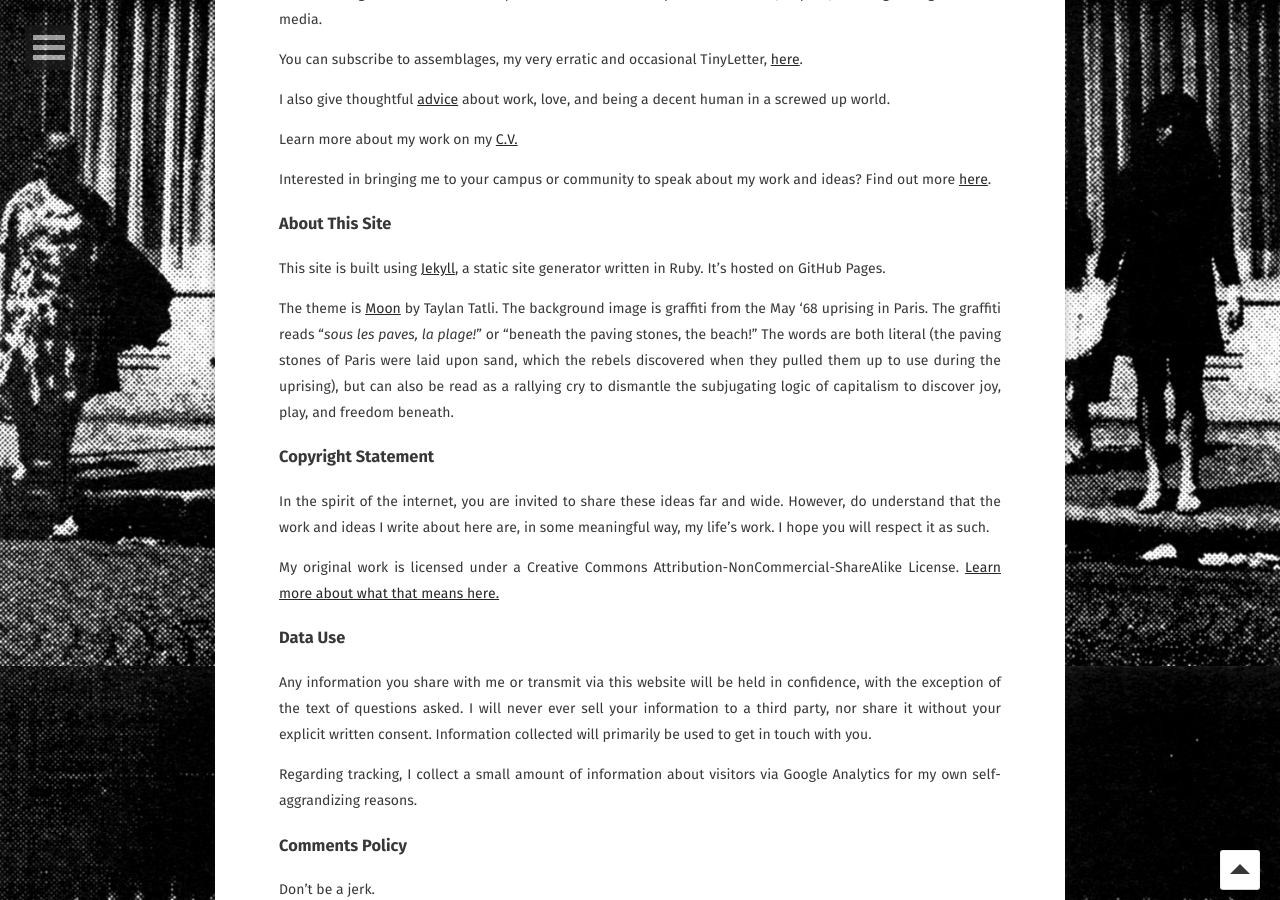
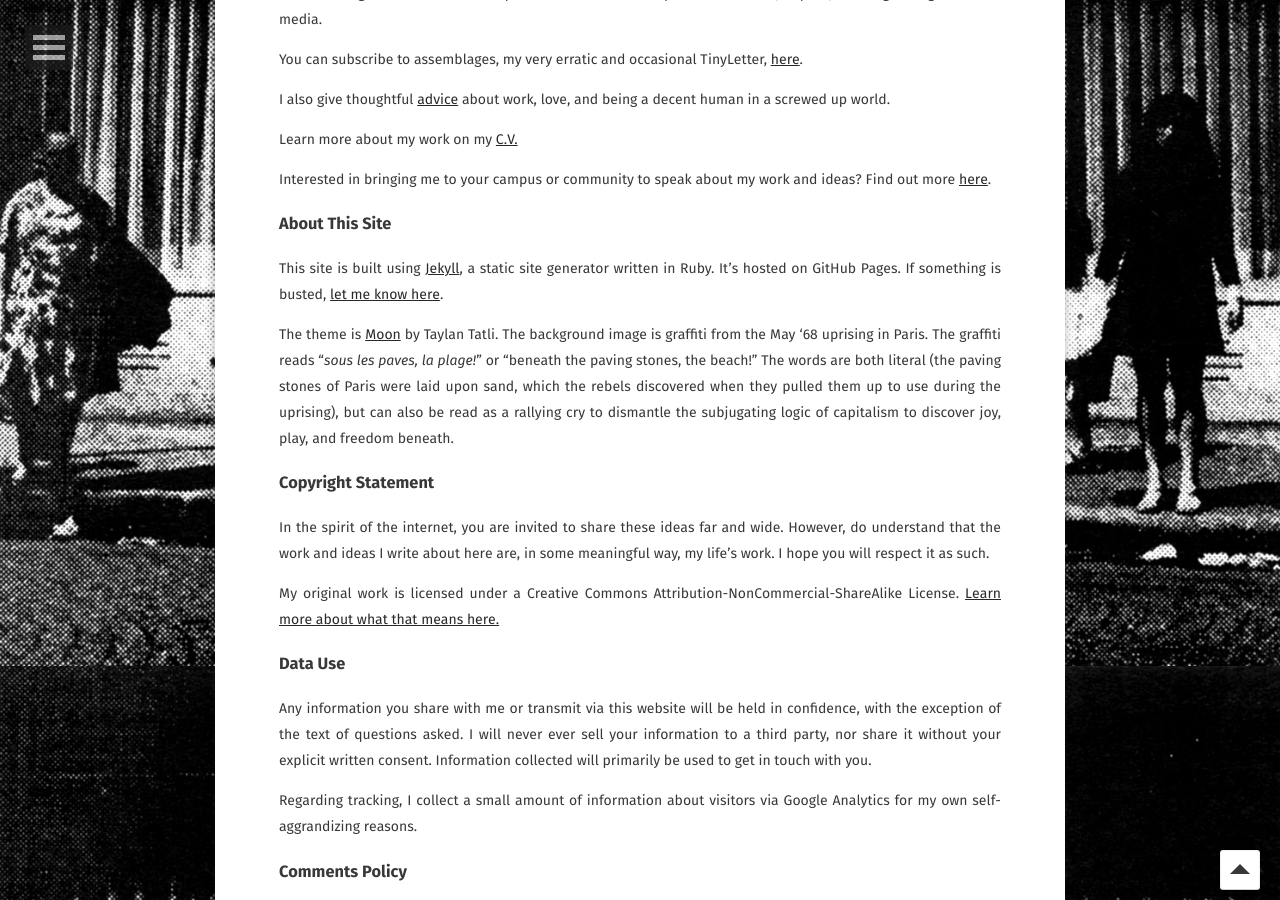
Before and after one commit to catachresis/bwo, a Jekyll site: the page built from about.md, in a window 1280 px wide and 900 px high, scrolled down 1134 px. Built offline with Jekyll 4.4.1, drawn with Linux system fonts in a browser that asks for light colours; some web fonts are replaced; comment, search, counter and statistics services are not loaded.

Commit message:
last update i swear

```diff
--- a/about.md
+++ b/about.md
@@ -30,7 +30,7 @@ Interested in bringing me to your campus or community to speak about my work and
 
 ### About This Site
 
-This site is built using [Jekyll](http://jekyllrb.com), a static site generator written in Ruby. It's hosted on GitHub Pages.
+This site is built using [Jekyll](http://jekyllrb.com), a static site generator written in Ruby. It's hosted on GitHub Pages. If something is busted, [let me know here](https://github.com/catachresis/bwo/issues).
 
 The theme is [Moon](https://github.com/TaylanTatli/Moon) by Taylan Tatli. The background image is graffiti from the May '68 uprising in Paris. The graffiti reads "_sous les paves, la plage!_" or "beneath the paving stones, the beach!" The words are both literal (the paving stones of Paris were laid upon sand, which the rebels discovered when they pulled them up to use during the uprising), but can also be read as a rallying cry to dismantle the subjugating logic of capitalism to discover joy, play, and freedom beneath.
 
```
Also changed, not shown: README.md.
